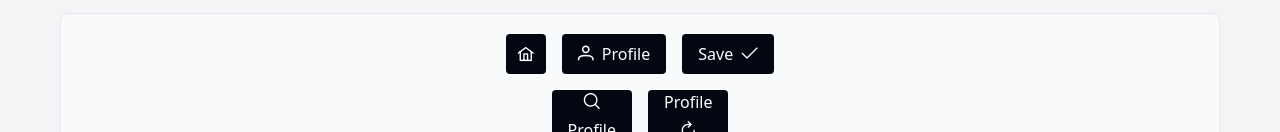
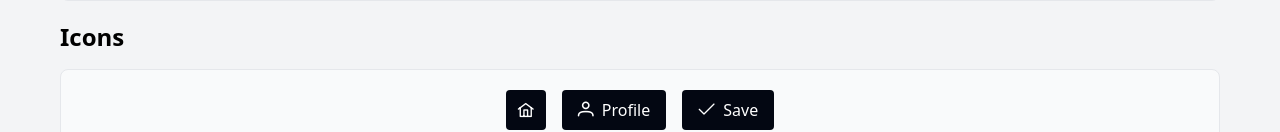
Before and after one commit to Leonardo-Gross/primevue-copy, a Vue app: page / in a window 1280 px wide. Shown: the part 245-377 px from the top of the page. Built offline with nearby package versions, Linux system fonts and the light colour scheme; the HTML template or start-up script is replaced by a standard one.

Commit message:
refactor: centralize component exports in index.ts and importing correctly in views

```diff
--- /dev/null
+++ b/src/components/atoms/ACard/index.ts
@@ -0,0 +1 @@
+export {default as ACard} from './ACard.vue'
--- /dev/null
+++ b/src/components/atoms/ADivider/index.ts
@@ -0,0 +1 @@
+export { default as ADivider } from './ADivider.vue'
--- /dev/null
+++ b/src/components/atoms/APanel/index.ts
@@ -0,0 +1 @@
+export {default as APanel} from './APanel.vue'
--- a/src/components/atoms/index.ts
+++ b/src/components/atoms/index.ts
@@ -1 +1,3 @@
 export * from './AButton';
+export * from './ACard'
+export * from './ADivider'
--- /dev/null
+++ b/src/components/molecules/MButtonGroup/index.ts
@@ -0,0 +1 @@
+export { default as MButtonGroup } from './MButtonGroup.vue';
--- a/src/components/molecules/index.ts
+++ b/src/components/molecules/index.ts
@@ -1 +1 @@
-export {};
+export * from './MButtonGroup';
--- /dev/null
+++ b/src/components/templates/ALayout/index.ts
@@ -0,0 +1 @@
+export { default as ALayout } from './ALayout.vue';
--- a/src/components/templates/index.ts
+++ b/src/components/templates/index.ts
@@ -1 +1 @@
-export {};
+export * from './ALayout';
--- a/src/views/AButtonView.vue
+++ b/src/views/AButtonView.vue
@@ -2,8 +2,9 @@
 import { AButton } from '@Components';
 import { ref } from 'vue';
 
-import ButtonGroup from '../components/ButtonGroup.vue';
-import ALayout from '@/components/ALayout.vue';
+import ButtonGroup from '../components/molecules/MButtonGroup/MButtonGroup.vue';
+import ALayout from '@/components/templates/ALayout/ALayout.vue';
+import type { POSITION } from '@/components/atoms/AButton/types';
 
 const loading = ref(false);
 const currentSize = ref<'small' | 'normal' | 'large'>('normal');
@@ -21,6 +22,7 @@ const load = async () => {
     <div>
       <ALayout title="Button Component" />
     </div>
+
     <div class="m-5">
       <h2 class="mb-4 text-2xl font-bold">Basic</h2>
       <div
@@ -38,12 +40,10 @@ const load = async () => {
           <AButton
             label="Profile"
             icon="pi pi-user"
-            iconPos="left"
           />
           <AButton
             label="Save"
             icon="pi pi-check"
-            iconPos="right"
           />
         </div>
         <div class="mt-4 flex justify-center gap-4">
--- a/src/views/ACardView.vue
+++ b/src/views/ACardView.vue
@@ -1,6 +1,6 @@
 <script setup lang="ts">
-import ACard from '@/components/ACard.vue';
-import ALayout from '@/components/ALayout.vue';
+import { ACard } from '@Components';
+import ALayout from '@/components/templates/ALayout/ALayout.vue';
 import { AButton } from '@Components';
 
 
--- a/src/views/APanelView.vue
+++ b/src/views/APanelView.vue
@@ -1,9 +1,9 @@
 <script setup lang="ts">
 import { reactive } from 'vue';
 import { AButton } from '@Components';
-import ACard from '@/components/ACard.vue';
-import ALayout from '@/components/ALayout.vue';
-import APanel from '@/components/APanel.vue';
+import ACard from '@/components/atoms/ACard/ACard.vue';
+import ALayout from '@/components/templates/ALayout/ALayout.vue';
+import APanel from '@/components/atoms/APanel/APanel.vue';
 
 const panels = reactive<Record<string, boolean>>({
   basic: true,
```
